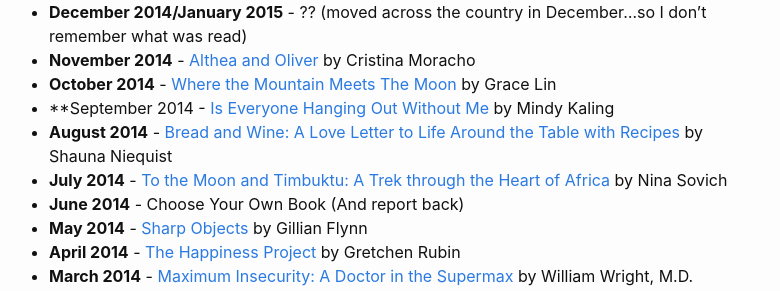
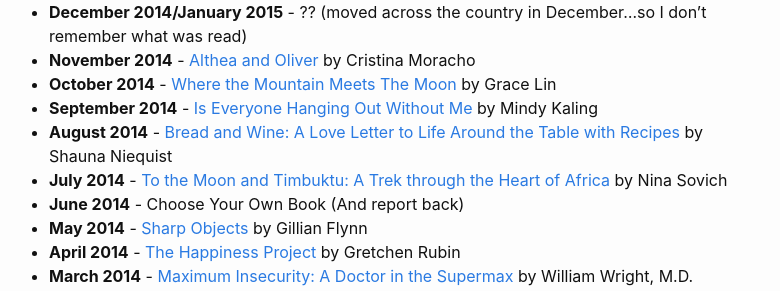
Before and after one commit to minihays/minihays.github.io, a Jekyll site: the page built from bookclub/booksread.markdown, in a window 1280 px wide and 900 px high, scrolled down 1767 px. Shown: the part 162-453 px from the top of the window, without its empty margins (251-1031 px from the left). Built offline with Jekyll 4.4.1, drawn with Linux system fonts in a browser that asks for light colours.

Commit message:
fixed typo

```diff
--- a/bookclub/booksread.markdown
+++ b/bookclub/booksread.markdown
@@ -73,7 +73,7 @@
 - **December 2014/January 2015** - ?? (moved across the country in December...so I don't remember what was read)
 - **November 2014** - [Althea and Oliver](https://www.amazon.com/Althea-Oliver-Cristina-Moracho-ebook/dp/B00INIXP26/ref=sr_1_1?dchild=1&keywords=althea+and+oliver&qid=1596279677&s=digital-text&sr=1-1) by Cristina Moracho
 - **October 2014** - [Where the Mountain Meets The Moon](https://www.amazon.com/Where-Mountain-Meets-Moon-Grace-ebook/dp/B0029KHT80/ref=sr_1_2?crid=3L9CV1QEB43HP&dchild=1&keywords=where+the+mountain+meets+the+moon&qid=1596279718&s=digital-text&sprefix=where+the+moun%2Cdigital-text%2C172&sr=1-2) by Grace Lin
-- **September 2014 - [Is Everyone Hanging Out Without Me](https://www.amazon.com/Everyone-Hanging-Without-Other-Concerns-ebook/dp/B004JN1D3M/ref=sr_1_2?crid=XBTSBGMIQSIH&dchild=1&keywords=is+everyone+hanging+out+without+me&qid=1596279746&s=digital-text&sprefix=is+everyone%2Cdigital-text%2C171&sr=1-2) by Mindy Kaling
+- **September 2014** - [Is Everyone Hanging Out Without Me](https://www.amazon.com/Everyone-Hanging-Without-Other-Concerns-ebook/dp/B004JN1D3M/ref=sr_1_2?crid=XBTSBGMIQSIH&dchild=1&keywords=is+everyone+hanging+out+without+me&qid=1596279746&s=digital-text&sprefix=is+everyone%2Cdigital-text%2C171&sr=1-2) by Mindy Kaling
 - **August 2014** - [Bread and Wine: A Love Letter to Life Around the Table with Recipes](https://www.amazon.com/Bread-Wine-Letter-Around-Recipes-ebook/dp/B008EGV68M/ref=sr_1_2?dchild=1&keywords=bread+and+wine&qid=1596279878&s=digital-text&sr=1-2) by Shauna Niequist
 - **July 2014** - [To the Moon and Timbuktu: A Trek through the Heart of Africa](https://www.amazon.com/Moon-Timbuktu-Through-Heart-Africa-ebook/dp/B00B77UDW0/ref=sr_1_1?crid=3MA3C4I15O62S&dchild=1&keywords=to+the+moon+and+timbuktu&qid=1596281747&s=digital-text&sprefix=to+the+moon+and+tim%2Cdigital-text%2C265&sr=1-1) by Nina Sovich
 - **June 2014** - Choose Your Own Book (And report back)
```
